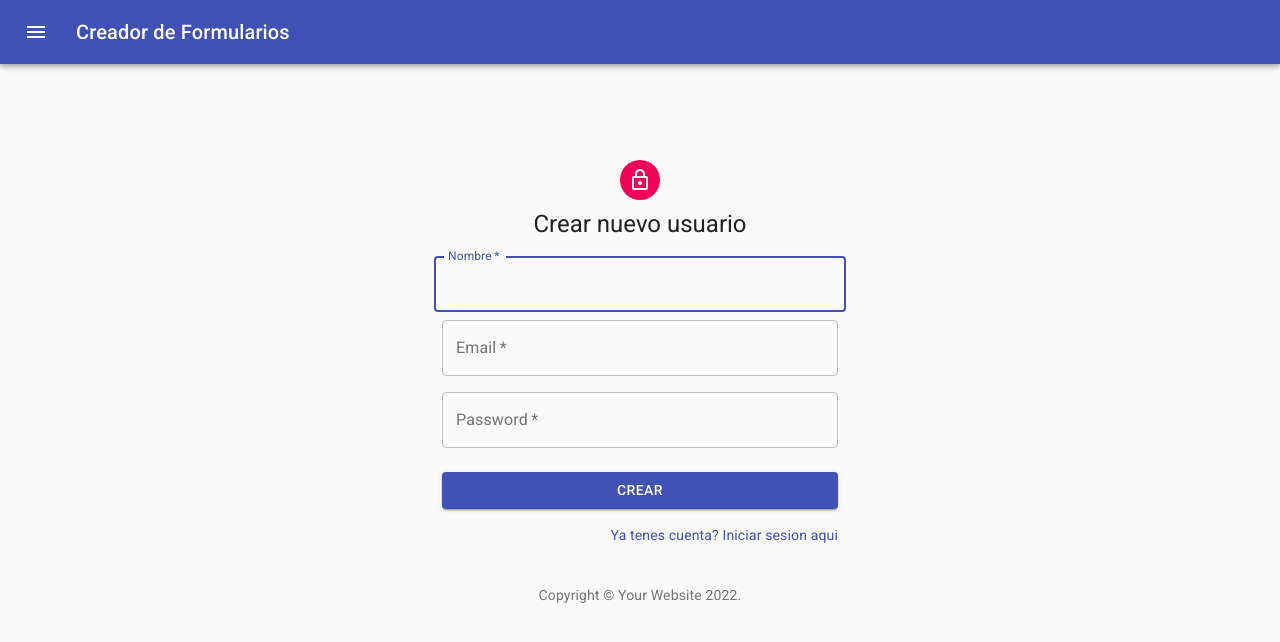
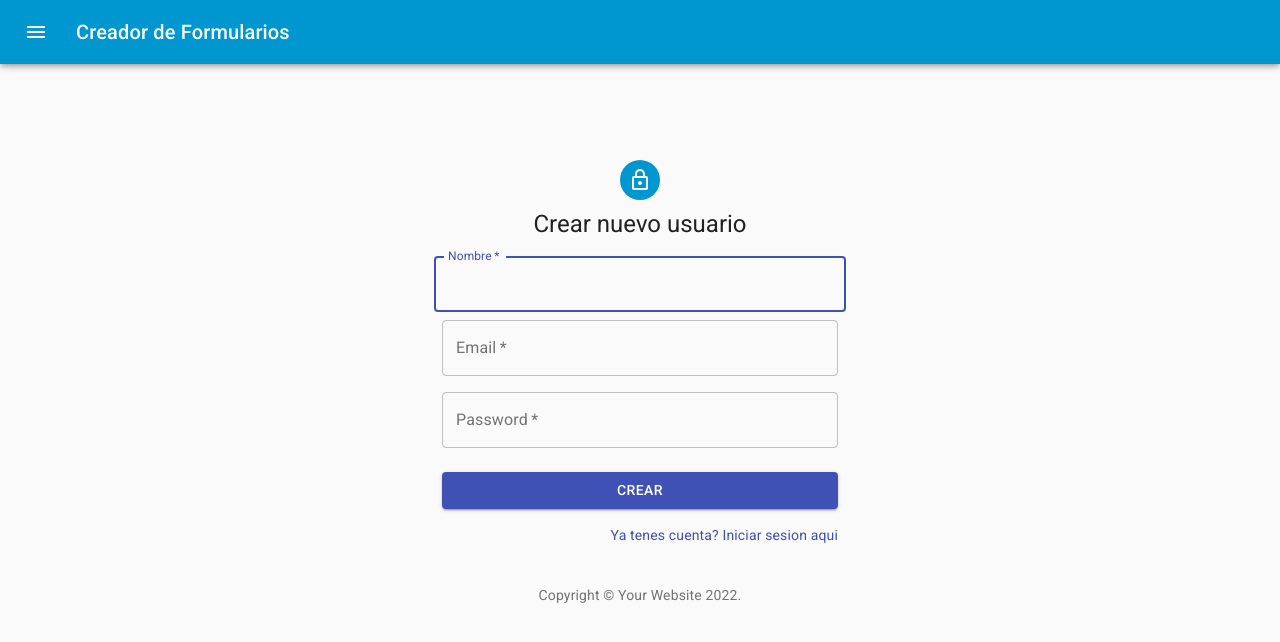
Before and after one commit to FranciscoAlvarezRaineri/Formidalbe-front, a Next.js app: page /register in a window 1280 px wide. Shown: the top 642 px of the page. Built offline with nearby package versions, Linux system fonts and the light colour scheme.

Commit message:
cambio de colores para mantener el formato de Smart Safety

```diff
--- a/components/MainNav.js
+++ b/components/MainNav.js
@@ -51,6 +51,7 @@ const useStyles = makeStyles((theme) => ({
       easing: theme.transitions.easing.sharp,
       duration: theme.transitions.duration.leavingScreen,
     }),
+    backgroundColor: "#0097d1",
   },
   appBarShift: {
     width: `calc(100% - ${drawerWidth}px)`,
--- a/pages/login.js
+++ b/pages/login.js
@@ -36,6 +36,7 @@ const useStyles = makeStyles((theme) => ({
   },
   submit: {
     margin: theme.spacing(3, 0, 2),
+    backgroundColor: "#0097d1",
   },
 }));
 
--- a/pages/register.js
+++ b/pages/register.js
@@ -38,7 +38,7 @@ const useStyles = makeStyles((theme) => ({
   },
   avatar: {
     margin: theme.spacing(1),
-    backgroundColor: theme.palette.secondary.main,
+    backgroundColor: "#0097d1",
   },
   form: {
     width: '100%', // Fix IE 11 issue.
```
